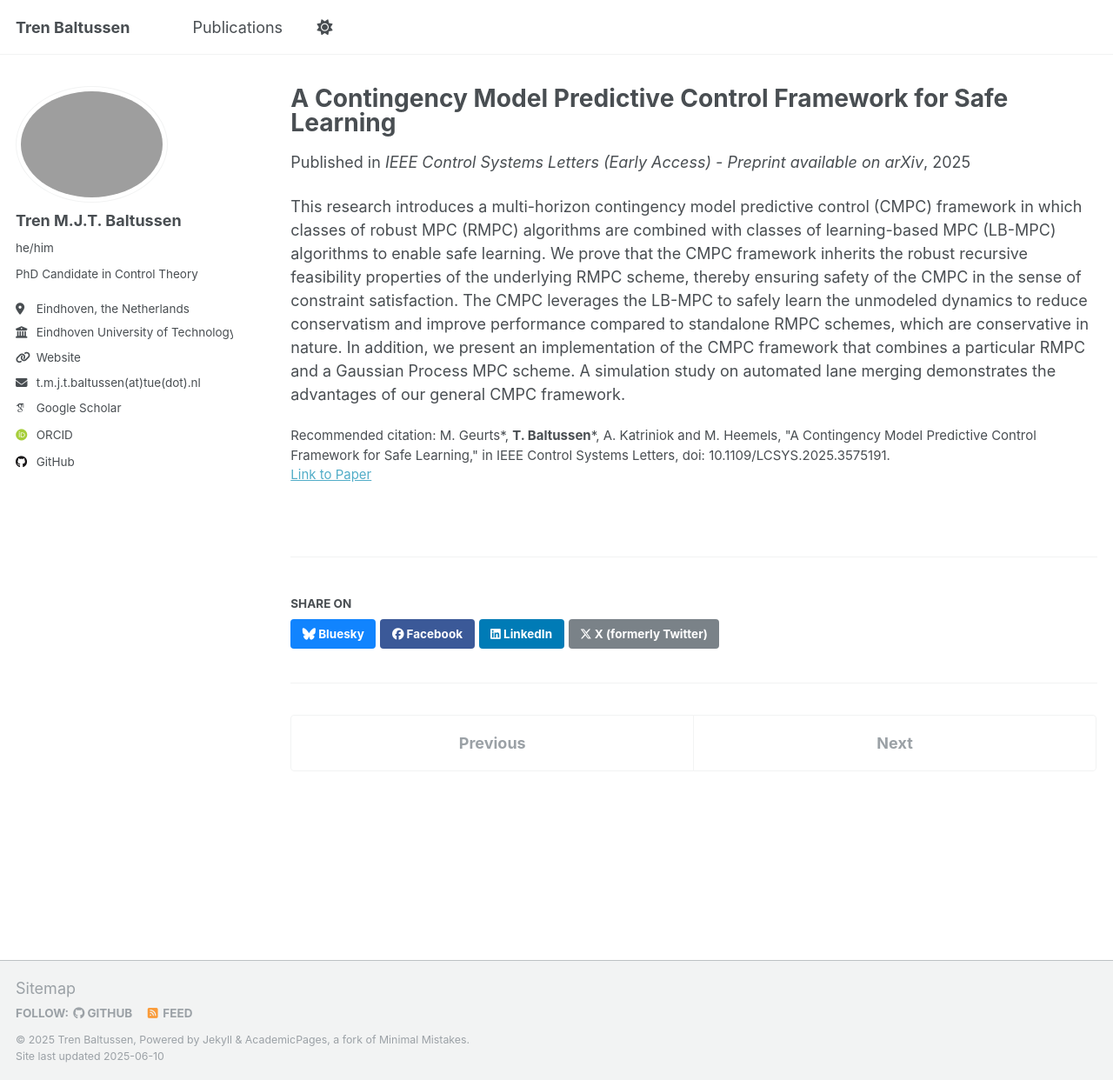
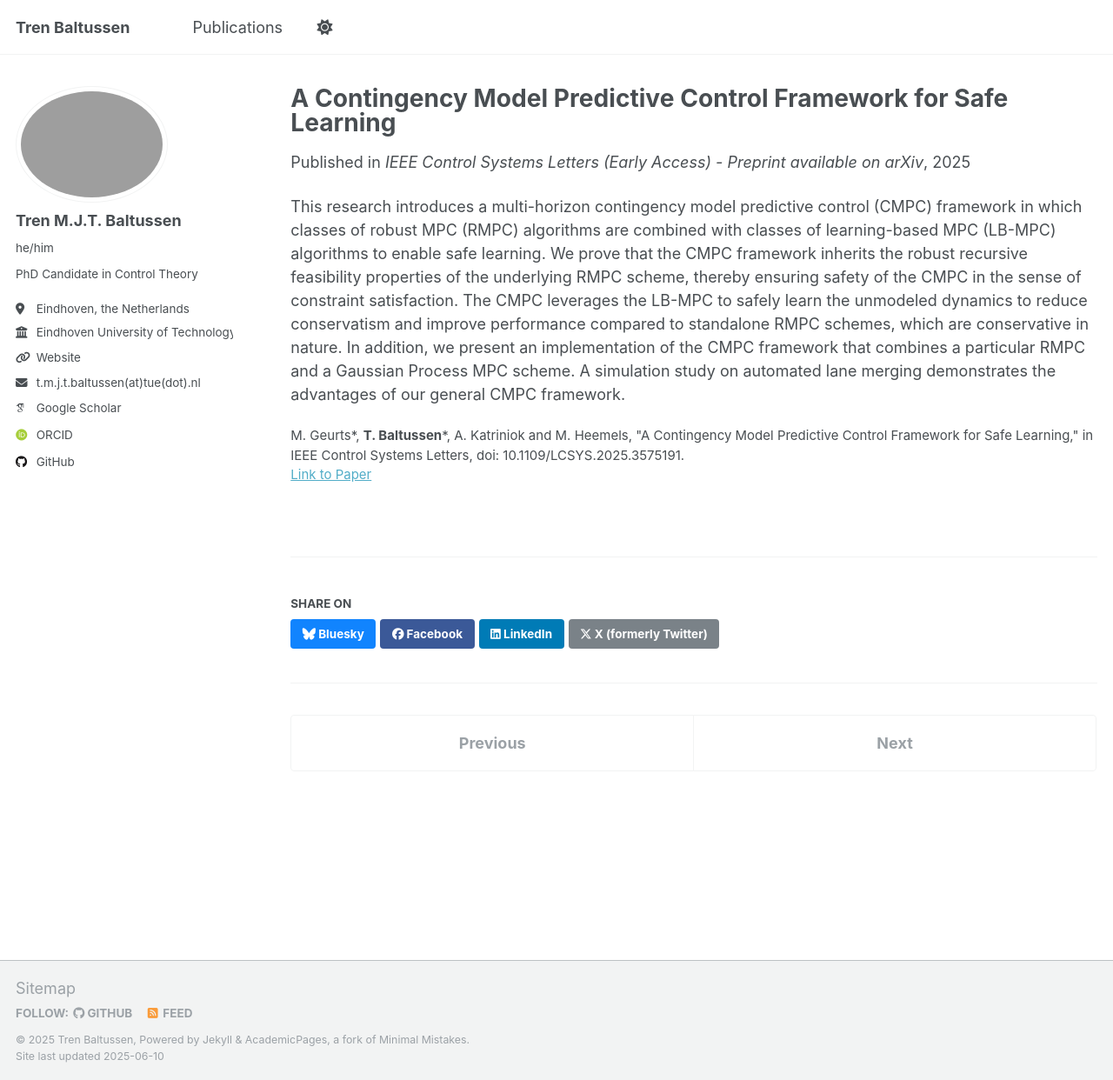
Before and after one commit to TrenBaltussen/TrenBaltussen.github.io, a Jekyll site: the page built from _publications/2025-05-28-CMPC-1.md, in a window 1280 px wide and 1242 px high. Shown: the whole window at 87% size. Built offline with Jekyll 4.4.1, drawn with Linux system fonts in a browser that asks for light colours; some web fonts are replaced.

Commit message:
Update single.html

```diff
--- a/_layouts/single.html
+++ b/_layouts/single.html
@@ -48,25 +48,25 @@
         {{ content }}
 
         {% if page.citation and page.paperurl and page.slidesurl and page.bibtexurl %}
-          <p style="font-size: smaller">Recommended citation: {{ page.citation }}<br /><a href="{{ page.paperurl }}">Link to Paper</a> | <a href="{{ page.slidesurl }}">Download Slides</a> | <a href="{{ page.bibtexurl }}">Download Bibtex</a></p>
+          <p style="font-size: smaller">{{ page.citation }}<br /><a href="{{ page.paperurl }}">Link to Paper</a> | <a href="{{ page.slidesurl }}">Download Slides</a> | <a href="{{ page.bibtexurl }}">Download Bibtex</a></p>
         {% elsif page.citation and page.paperurl and page.slidesurl %}
-          <p style="font-size: smaller">Recommended citation: {{ page.citation }}<br /><a href="{{ page.paperurl }}">Link to Paper</a> | <a href="{{ page.slidesurl }}">Download Slides</a></p>
+          <p style="font-size: smaller">{{ page.citation }}<br /><a href="{{ page.paperurl }}">Link to Paper</a> | <a href="{{ page.slidesurl }}">Download Slides</a></p>
         {% elsif page.citation and page.paperurl and page.bibtexurl %}
-          <p style="font-size: smaller">Recommended citation: {{ page.citation }}<br /><a href="{{ page.paperurl }}">Link to Paper</a> | <a href="{{ page.bibtexurl }}">Download Bibtex</a></p>
+          <p style="font-size: smaller">{{ page.citation }}<br /><a href="{{ page.paperurl }}">Link to Paper</a> | <a href="{{ page.bibtexurl }}">Download Bibtex</a></p>
         {% elsif page.citation and page.paperurl %}
-          <p style="font-size: smaller">Recommended citation: {{ page.citation }}<br /><a href="{{ page.paperurl }}">Link to Paper</a></p>
+          <p style="font-size: smaller">{{ page.citation }}<br /><a href="{{ page.paperurl }}">Link to Paper</a></p>
         {% elsif page.citation and page.slidesurl and page.bibtexurl %}
-          <p style="font-size: smaller">Recommended citation: {{ page.citation }}<br /><a href="{{ page.slidesurl }}">Download Slides</a> | <a href="{{ page.bibtexurl }}">Download Bibtex</a></p>
+          <p style="font-size: smaller">{{ page.citation }}<br /><a href="{{ page.slidesurl }}">Download Slides</a> | <a href="{{ page.bibtexurl }}">Download Bibtex</a></p>
         {% elsif page.citation and page.slidesurl %}
-          <p style="font-size: smaller">Recommended citation: {{ page.citation }}<br /><a href="{{ page.slidesurl }}">Download Slides</a></p>
+          <p style="font-size: smaller">{{ page.citation }}<br /><a href="{{ page.slidesurl }}">Download Slides</a></p>
         {% elsif page.slidesurl and page.bibtexurl %}
           <p style="font-size: smaller"><a href="{{ page.slidesurl }}">Download Slides</a> | <a href="{{ page.bibtexurl }}">Download Bibtex</a></p>
         {% elsif page.paperurl and page.bibtexurl %}
           <p style="font-size: smaller"><a href="{{ page.paperurl }}">Link to Paper</a> | <a href="{{ page.bibtexurl }}">Download Bibtex</a></p>
         {% elsif page.citation and page.bibtexurl %}
-          <p style="font-size: smaller">Recommended citation: {{ page.citation }}<br /><a href="{{ page.bibtexurl }}">Download Bibtex</a></p>
+          <p style="font-size: smaller">{{ page.citation }}<br /><a href="{{ page.bibtexurl }}">Download Bibtex</a></p>
         {% elsif page.citation %}
-          <p style="font-size: smaller">Recommended citation: {{ page.citation }}</p>
+          <p style="font-size: smaller">{{ page.citation }}</p>
         {% elsif page.slidesurl %}
           <p style="font-size: smaller"><a href="{{ page.slidesurl }}">Download Slides</a></p>
         {% elsif page.bibtexurl %}
```
